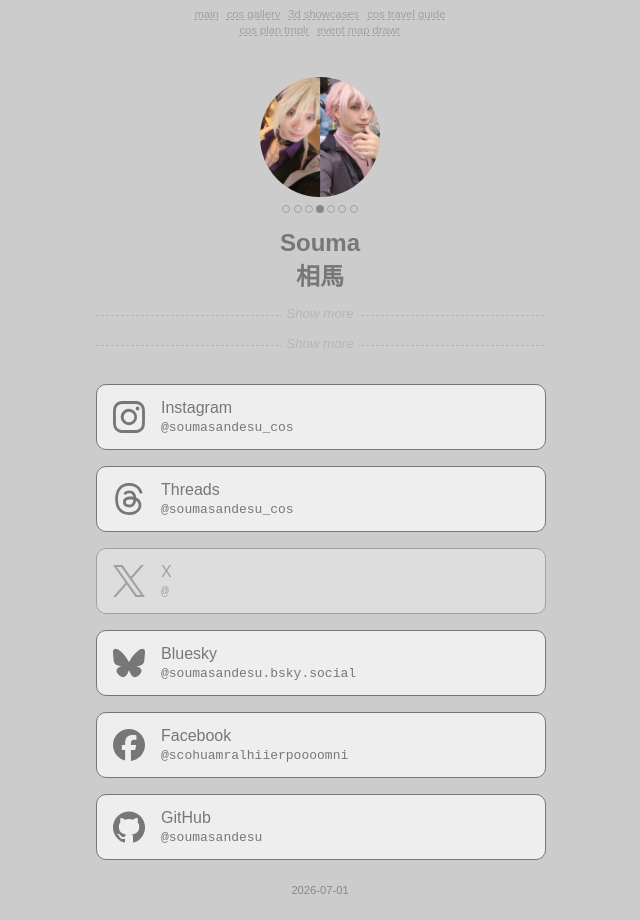
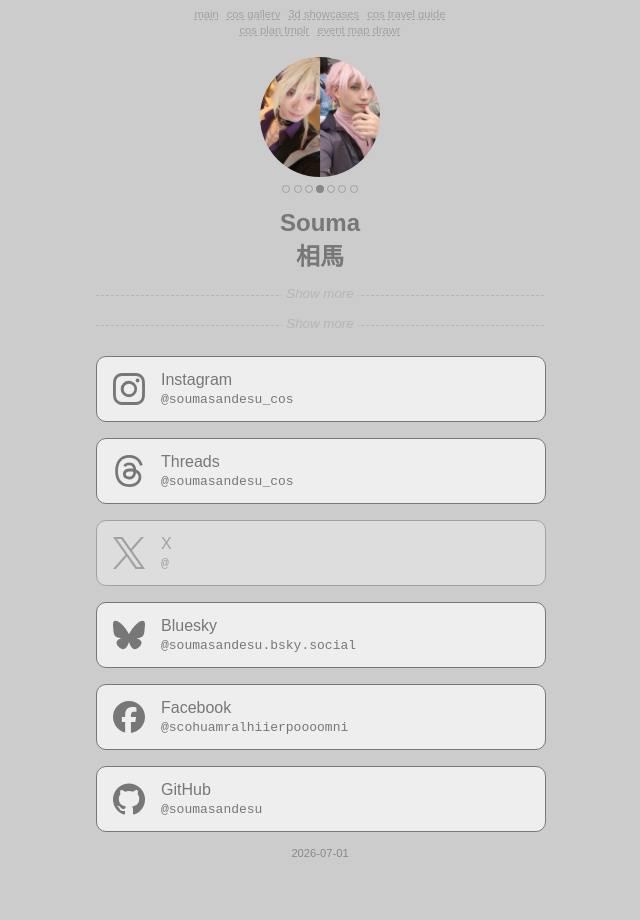
Before and after one commit to soumasandesu/soumasandesu.github.io, a Next.js app: page / in a window 1280 px wide. Shown: the whole page, without its empty margins (320-960 px from the left). After the commit the page ends 869 px from the top, so only its background shows below. Built offline with nearby package versions, Linux system fonts and the light colour scheme.

Commit message:
MINOR FIX min h recalc

```diff
--- a/components/Page/styles.module.scss
+++ b/components/Page/styles.module.scss
@@ -1,4 +1,5 @@
-$margin: 1rem;
+$margin: 0.5em;
+$lines: 2;
 
 .Page {
     display: flex;
@@ -6,9 +7,9 @@
     flex-wrap: wrap;
     align-items: center;
     justify-content: center;
-    min-height: calc(100vh - $margin * 4);
+    min-height: calc(100vh - #{$margin * 2 + 1.5em * $lines});
     max-width: 448px;
-    margin: $margin auto;
+    margin: 0 auto $margin auto;
     padding: 0 $margin;
 
     // border: 1px solid #444;
```
